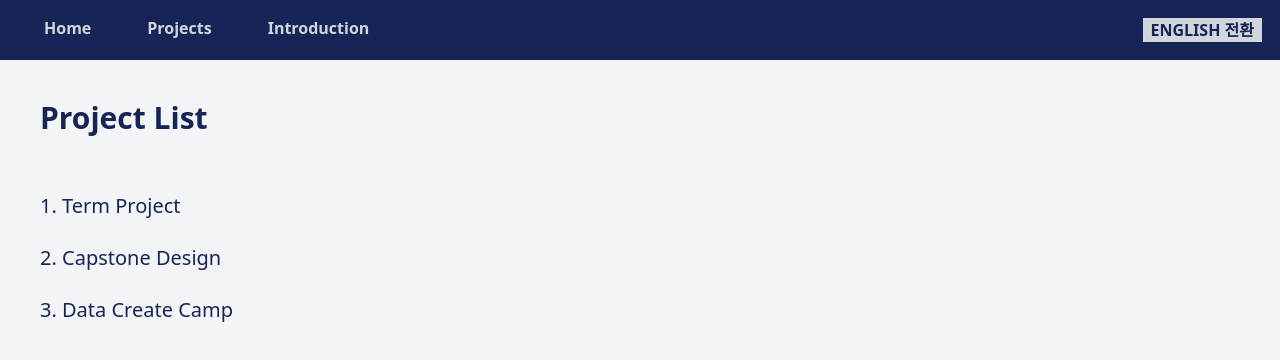
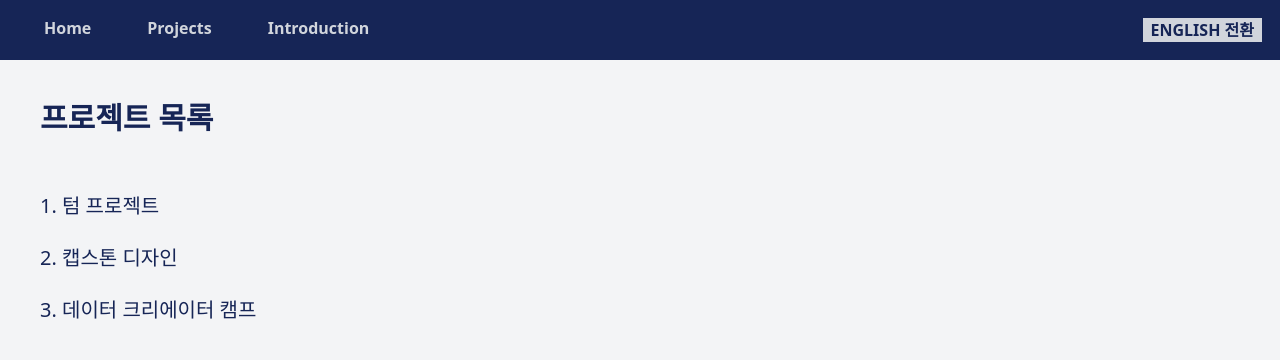
Before and after one commit to Likelion-YeungNam-Univ/11-13th-fe-assignment, a React (Vite) app in the folder 신혜진/: page /projects in a window 1280 px wide. Shown: the top 360 px of the page. Built offline with nearby package versions, Linux system fonts and the light colour scheme.

Commit message:
feat: Projects, ProjectDetail 페이지 언어 전환 기능 구현

```diff
--- a/신혜진/src/pages/ProjectDetail.jsx
+++ b/신혜진/src/pages/ProjectDetail.jsx
@@ -1,6 +1,7 @@
-import React from "react";
+import React, { useContext } from "react";
 import { useNavigate, useParams } from "react-router-dom";
 import { projects } from "../projects";
+import LanguageContext from "../LanguageContext";
 
 const ProjectDetail = () => {
   const { projectId } = useParams();
@@ -8,6 +9,7 @@ const ProjectDetail = () => {
   const navigate = useNavigate();
   const toHome = () => navigate("/");
   const toBack = () => navigate(-1);
+  const { language } = useContext(LanguageContext);
 
   if (!project) {
     return (
@@ -37,20 +39,31 @@ const ProjectDetail = () => {
       </button>
       <div className="text-center">
         <h1 className="text-3xl text-blue-950 font-bold p-5">
-          {project.title}
+          {project.title[language]}
         </h1>
         <div className="flex justify-center">
           <div className="border-2 bg-blue-950 p-7 space-y-2 w-fit text-left text-gray-200">
-            <p>프로그램 : {project.program}</p>
-            <p>프로젝트 기간 : {project.period}</p>
-            <p>내용 : {project.contents}</p>
+            <div>
+              <span>{language === "ko" ? "프로그램 : " : "Program : "}</span>
+              <span>{project.program[language]}</span>
+            </div>
+            <div>
+              <span>
+                {language === "ko" ? "프로젝트 기간 : " : "Project Period : "}
+              </span>
+              <span>{project.period}</span>
+            </div>
+            <div>
+              <span>{language === "ko" ? "내용 : " : "Contents : "}</span>
+              <span>{project.contents[language]}</span>
+            </div>
           </div>
         </div>
         <div className="flex justify-center">
           <div className="grid grid-cols-2 gap-4 mt-7 w-fit">
-            {project.image.map((img, key) => (
+            {project.image.map((img, idx) => (
               <img
-                key={key}
+                key={idx}
                 src={img}
                 className="w-lg h-lg object-cover rounded-md shadow-md"
               />
--- a/신혜진/src/pages/Projects.jsx
+++ b/신혜진/src/pages/Projects.jsx
@@ -1,11 +1,16 @@
-import React from "react";
+import React, { useContext } from "react";
 import { projects } from "../projects.js";
 import { Link } from "react-router-dom";
+import LanguageContext from "../LanguageContext.js";
 
 const Projects = () => {
+  const { language } = useContext(LanguageContext);
+
   return (
     <div className="p-10">
-      <h1 className="text-3xl text-blue-950 font-bold mb-14">Project List</h1>
+      <h1 className="text-3xl text-blue-950 font-bold mb-14">
+        {language === "ko" ? "프로젝트 목록" : "ProjectList"}
+      </h1>
       <ul className="space-y-6">
         {projects.map((project) => (
           <li key={project.projectId}>
@@ -13,7 +18,7 @@ const Projects = () => {
               to={`/projects/${project.projectId}`}
               className="text-xl text-blue-950 hover:underline "
             >
-              {project.projectId}. {project.title}
+              {project.projectId}. {project.title[language]}
             </Link>
           </li>
         ))}
--- a/신혜진/src/projects.js
+++ b/신혜진/src/projects.js
@@ -14,28 +14,54 @@ import project3Img4 from "./assets/project3-4.png";
 export const projects = [
   {
     projectId: 1,
-    title: "Term Project",
-    program: "자바프로그래밍및실습",
+    title: {
+      ko: "텀 프로젝트",
+      en: "Term Project",
+    },
+    program: {
+      ko: "자바프로그래밍및실습",
+      en: "Java Programming and Practice",
+    },
     period: "2024-05-02 ~ 2024-06-03",
-    contents: "자바의 상속, 확장을 이용한 게임 만들기",
+    contents: {
+      ko: "자바의 상속, 확장을 이용한 게임 만들기",
+      en: "A game developed using inheritance and extension in Java",
+    },
     image: [project1Img1, project1Img2, project1Img3, project1Img4],
   },
   {
     projectId: 2,
-    title: "Capstone Design",
-    program: "글로벌SW역량강화프로그램",
+    title: {
+      ko: "캡스톤 디자인",
+      en: "Capstone Design",
+    },
+    program: {
+      ko: "글로벌SW역량강화프로그램",
+      en: "Global SW Capacity Enhancement Program",
+    },
     period: "2024-07-20 ~ 2024-08-24",
-    contents:
-      "질문에 어려움을 느끼는 학생들 및 학생들이 질문하기를 바라시는 선생님들을 타겟으로 한 교육 서비스 기획",
+    contents: {
+      ko: "질문에 어려움을 느끼는 학생들 및 학생들이 질문하기를 바라시는 선생님들을 타겟으로 한 교육 서비스 기획",
+      en: "Planning educational services for students who have difficulty asking questions and teachers who want them to ask questions",
+    },
+
     image: [project2Img1, project2Img2, project2Img3, project2Img4],
   },
   {
     projectId: 3,
-    title: "Data Create Camp",
-    program: "MIDAS GROUP",
+    title: {
+      ko: "데이터 크리에이터 캠프",
+      en: "Data Create Camp",
+    },
+    program: {
+      ko: "마이다스 그룹",
+      en: "MIDAS GROUP",
+    },
     period: "2024-09-12 ~ 2024-11-22",
-    contents:
-      "연도별 패션 스타일 이미지 및 추천 데이터를 바탕으로 패션 스타일 선호 여부를 예측하는 인공지능 모델 개발",
+    contents: {
+      ko: "연도별 패션 스타일 이미지 및 추천 데이터를 바탕으로 패션 스타일 선호 여부를 예측하는 인공지능 모델 개발",
+      en: "Development of AI models that predict fashion style preferences based on annual fashion style images and recommendation data",
+    },
     image: [project3Img1, project3Img2, project3Img3, project3Img4],
   },
 ];
```
